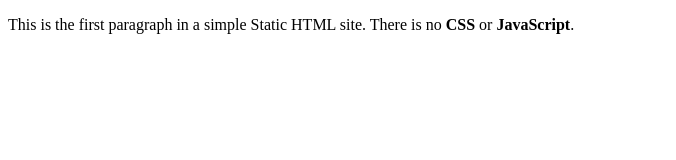
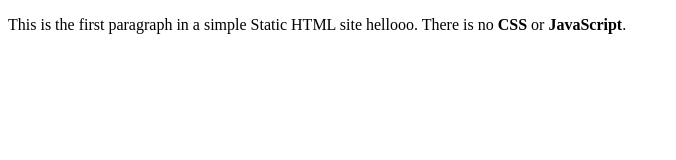
Before and after one commit to balavpy/static, a plain HTML site: page index.html in a window 1280 px wide. Shown: the whole page, without its empty margins (0-676 px from the left). Drawn offline with Linux system fonts and the light colour scheme.

Commit message:
Update index.html

```diff
--- a/index.html
+++ b/index.html
@@ -4,6 +4,6 @@
     <title>Static HTML Site</title>
   </head>
   <body>
-    <p>This is the first paragraph in a simple Static HTML site. There is no <strong>CSS</strong> or <strong>JavaScript</strong>.</p>
+    <p>This is the first paragraph in a simple Static HTML site hellooo. There is no <strong>CSS</strong> or <strong>JavaScript</strong>.</p>
   </body>
 </html>
```
